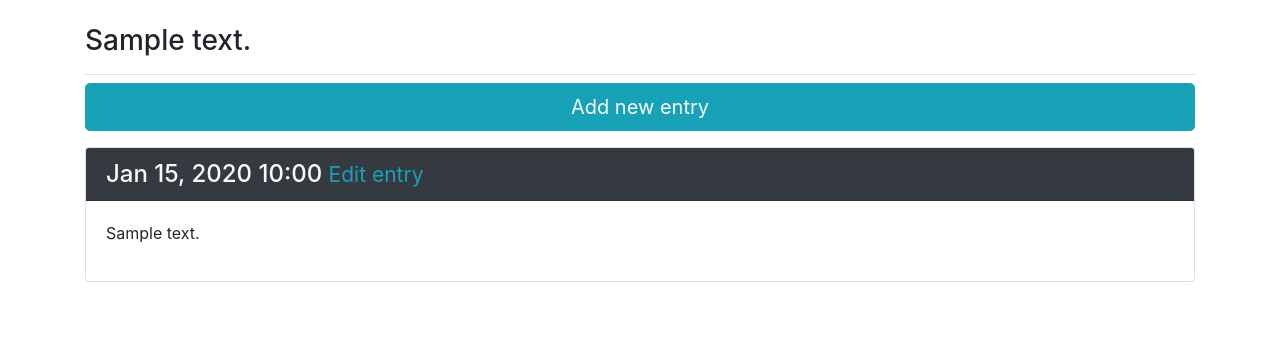
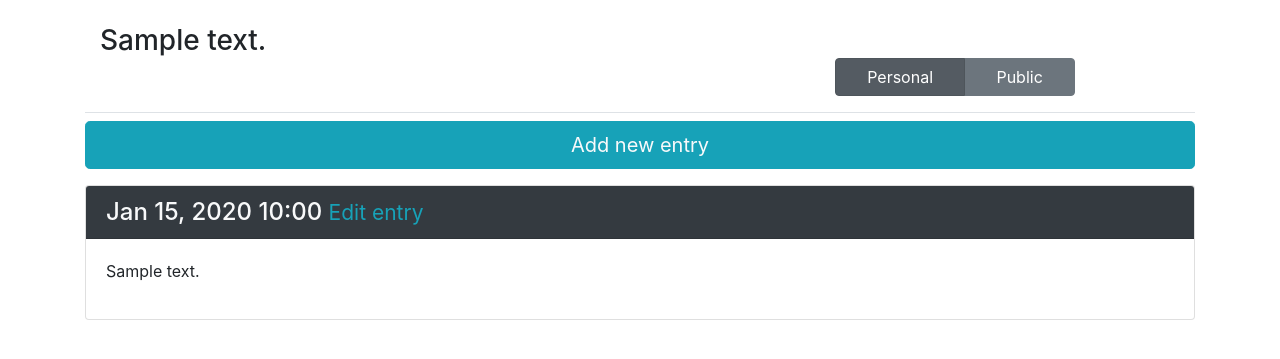
Before and after one commit to rednkul/ll_log_after_book, a Django app: page /topics/1/ in a window 1280 px wide. Shown: the part 58-417 px from the top of the page. Run offline with Django 3.2, Linux system fonts and the light colour scheme; a user stored in the database is signed in; tables that the repository leaves empty hold one stand-in row (values such as "Sample post"); some libraries are stand-ins or nearby versions.

Commit message:
Add radio-button for switch public/personal view for topic (not function yet)

```diff
--- a/learning_log/apps/learning_logs/models.py
+++ b/learning_log/apps/learning_logs/models.py
@@ -8,6 +8,7 @@ class Topic(models.Model):
     text = models.CharField(max_length=200)
     date_added = models.DateTimeField(auto_now_add=True)
     owner = models.ForeignKey(User, on_delete=models.CASCADE)
+    public = False
 
     def __str__(self):
         """Изменяет строковое представление"""
--- a/learning_log/apps/learning_logs/templates/learning_logs/topic.html
+++ b/learning_log/apps/learning_logs/templates/learning_logs/topic.html
@@ -1,7 +1,21 @@
 {% extends 'learning_logs/base.html' %}
 
 {% block page_header %}
-  <h3>{{ topic }}</h3>
+  <h3>
+    <div class="container">
+      {{ topic }}
+      {% if user == topic.owner or user.is_superuser %}
+
+        <div class="btn-group btn-group-toggle col-md-3 offset-md-8" data-toggle="buttons">
+          <label class="btn btn-secondary active">
+            <input type="radio" name="options" id="personal" autocomlete="off" checked>Personal</label>
+          <label class="btn btn-secondary">
+            <input type="radio" name="options" id="public" autocomlete="off">Public</label>
+        </div>
+
+      {% endif %}
+     </div>
+  </h3>
 {% endblock page_header %}
 
 {% block content %}
```
